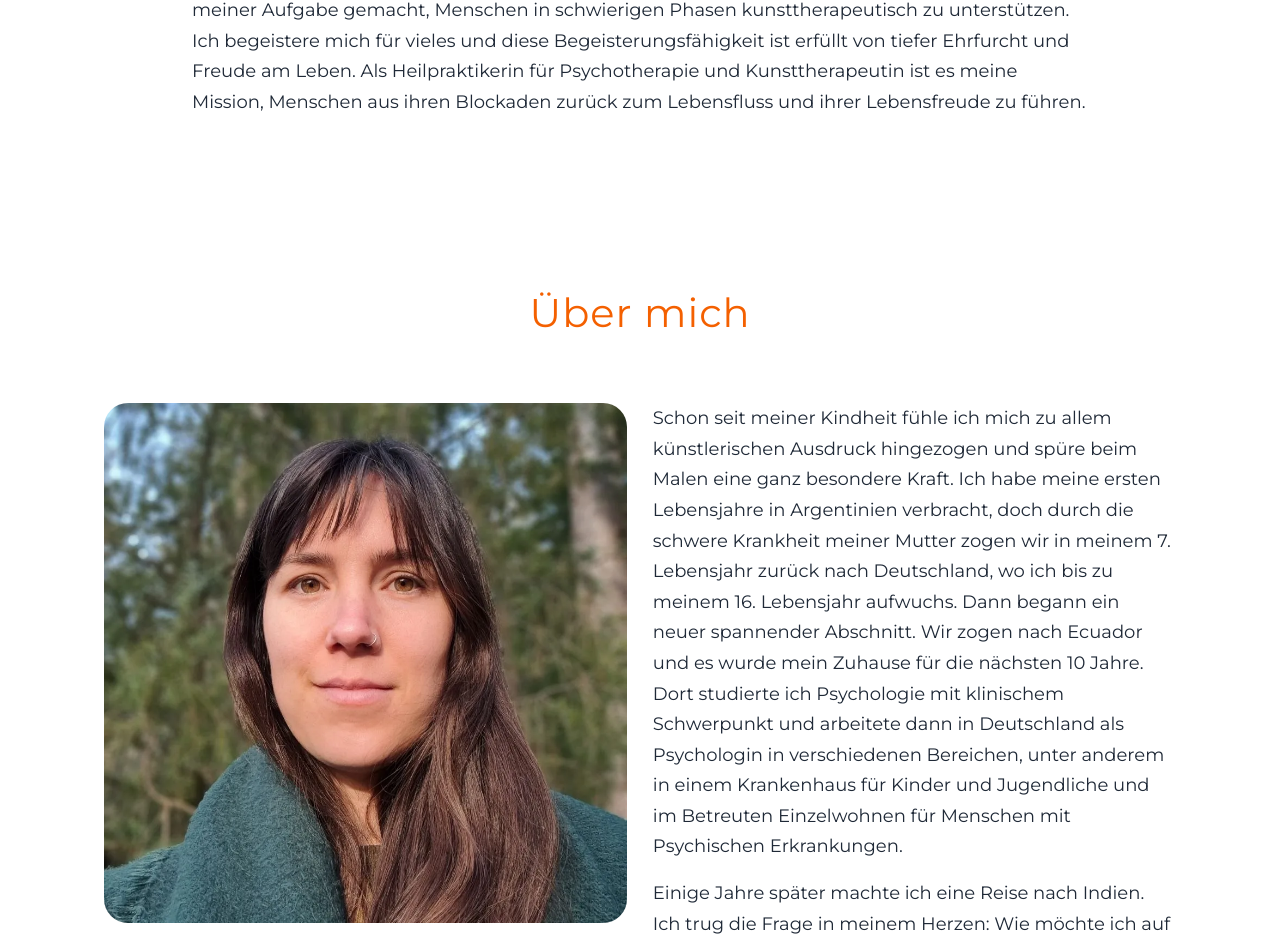
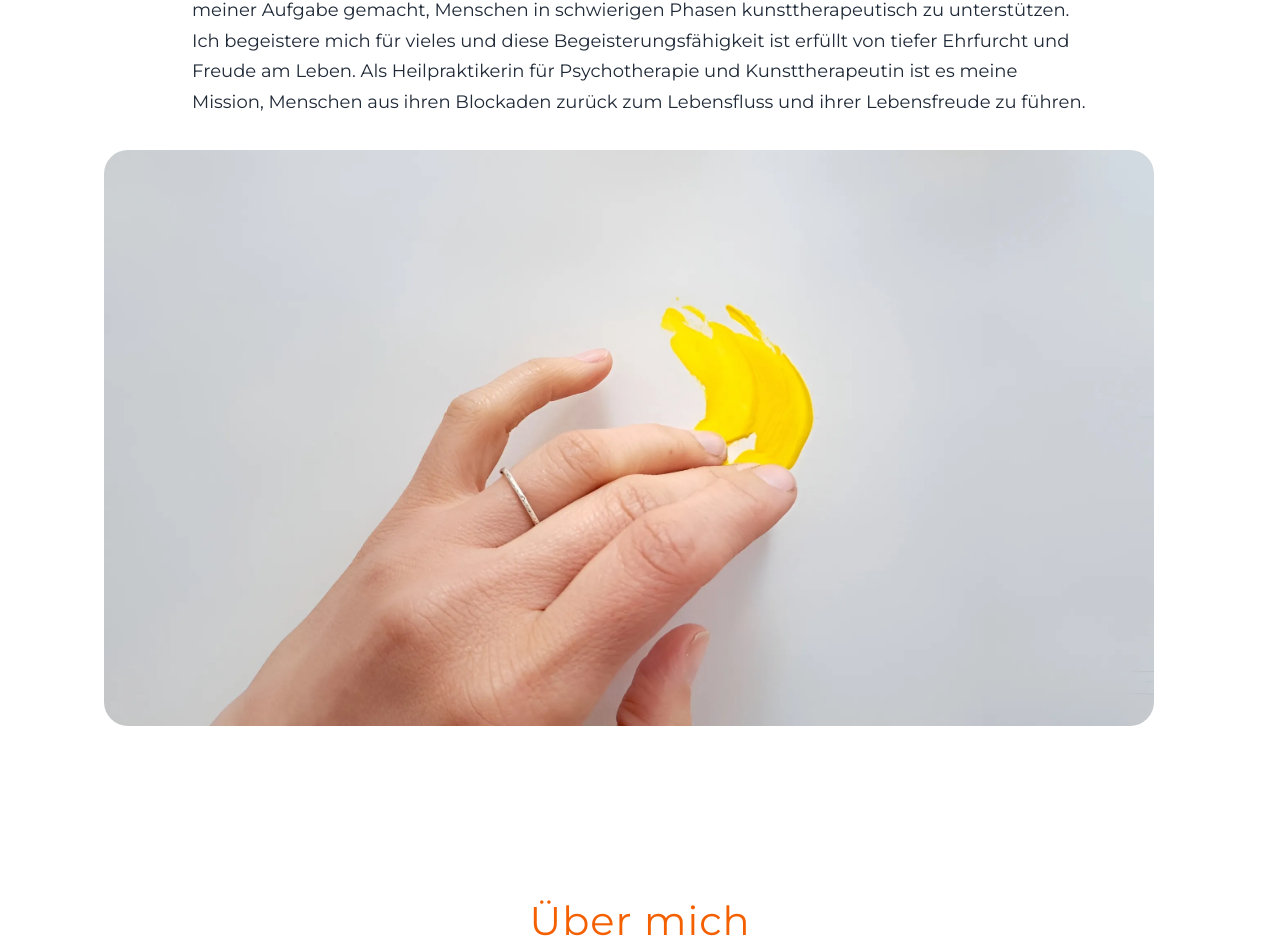
Before and after one commit to MaxWindt/v0-verwandlungsraum, a Next.js app: page / in a window 1280 px wide. Shown: the part 969-1913 px from the top of the page. Built offline with nearby package versions, Linux system fonts and the light colour scheme; a web font is replaced by a local one.

Commit message:
feat: add optimized image to Services component and update Hero component layout

```diff
--- a/components/hero.tsx
+++ b/components/hero.tsx
@@ -30,6 +30,8 @@ export default function Hero() {
               {t('hero.title')}
             </h1>
 
+
+
             <h2 className="max-w-xl mx-auto text-lg sm:text-2xl">
               {t('hero.subtitle')}
             </h2>
--- a/components/services.tsx
+++ b/components/services.tsx
@@ -385,6 +385,14 @@ export default function Services(): JSX.Element {
               <p className="text-base sm:text-lg max-w-4xl mx-auto mt-4 font-serif text-left">
                 {t('about.intro')}
               </p>
+                          <OptimizedImage
+              src="/images/photo_5427296683445393000_y.webp"
+              alt="Hands with yellow element"
+              width={800}
+              height={600}
+              className="h-auto max-h-[28rem] sm:max-h-[32rem] md:max-h-[36rem] w-auto mt-8 rounded-3xl overflow-hidden"
+              style={{ objectFit: 'contain' }}
+            />
             </div>
           </div>
         </div>
```
Also changed, not shown: public/images/photo_5427296683445393000_y.jpg (added), public/images/photo_5427296683445393000_y.webp (added).
